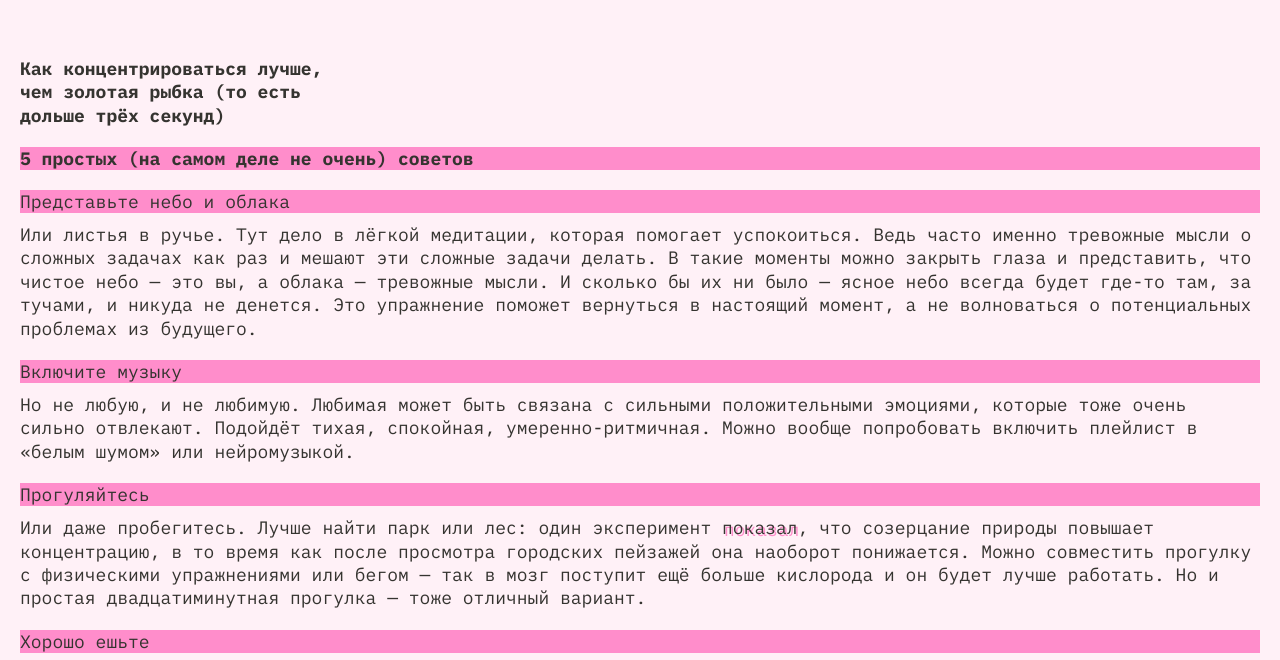
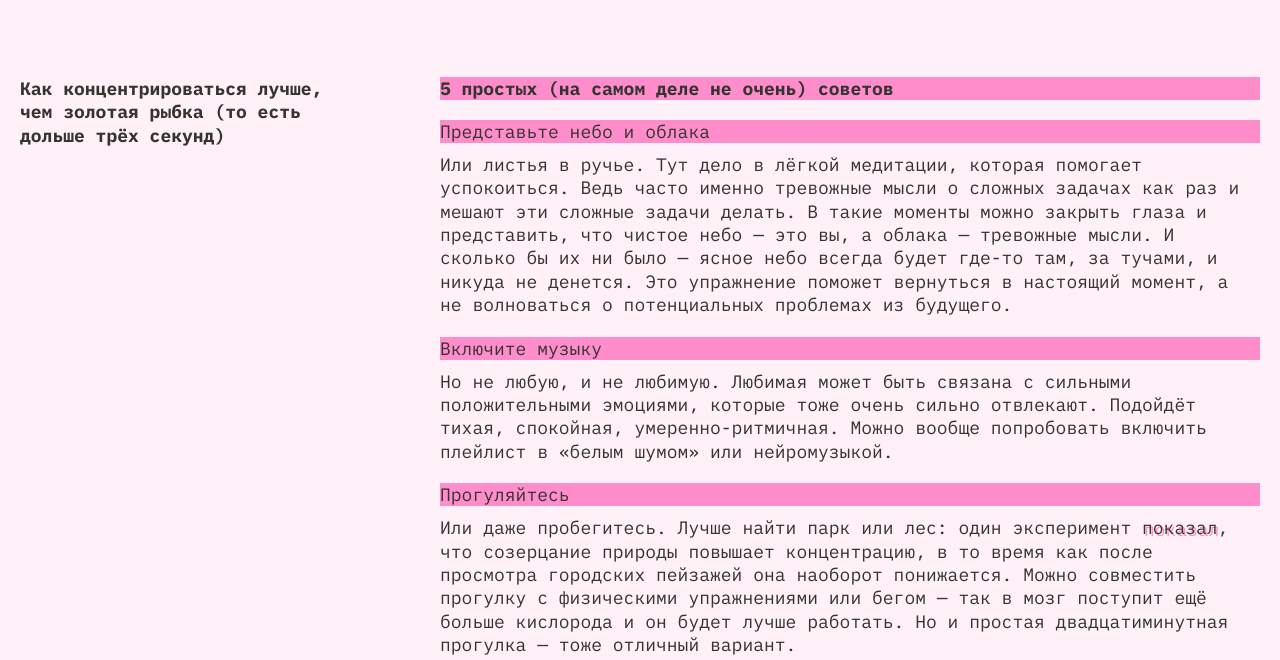
Before and after one commit to SleepyBeaver/slozhno-sosredotochitsya, a plain HTML site: page index.html in a window 1280 px wide. Shown: the part 1761-2421 px from the top of the page. Drawn offline with Linux system fonts and the light colour scheme.

Commit message:
yandex pravki v0.0

```diff
--- a/styles/style.css
+++ b/styles/style.css
@@ -296,7 +296,7 @@
     margin-top: 80px;
   }
 
-  .main__who-paragraph {
+  .main__how-paragraph {
     display: grid;
     grid-template-columns: 1fr 2fr;
     gap: calc(var(--gap) + 10px);
```
